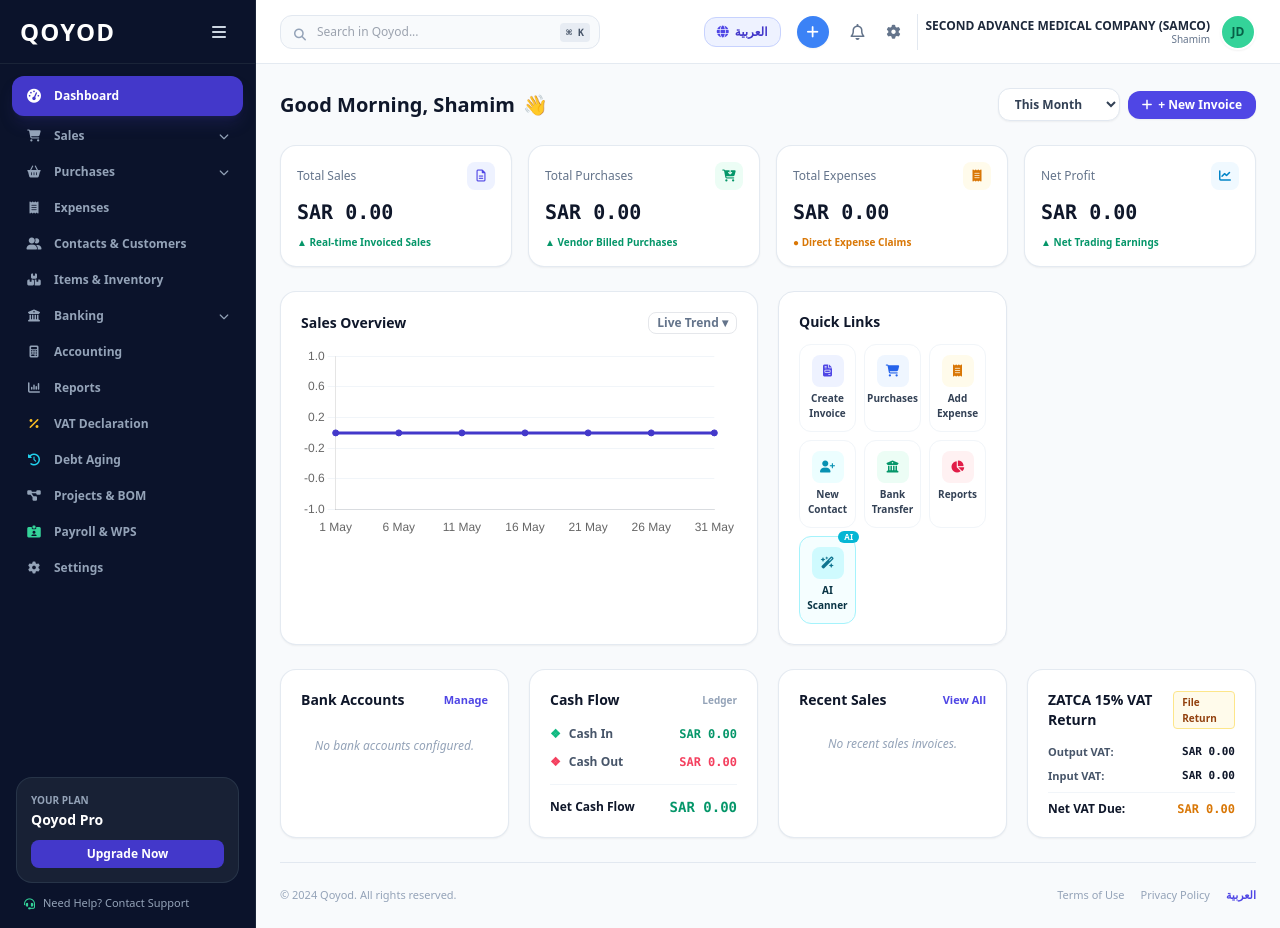
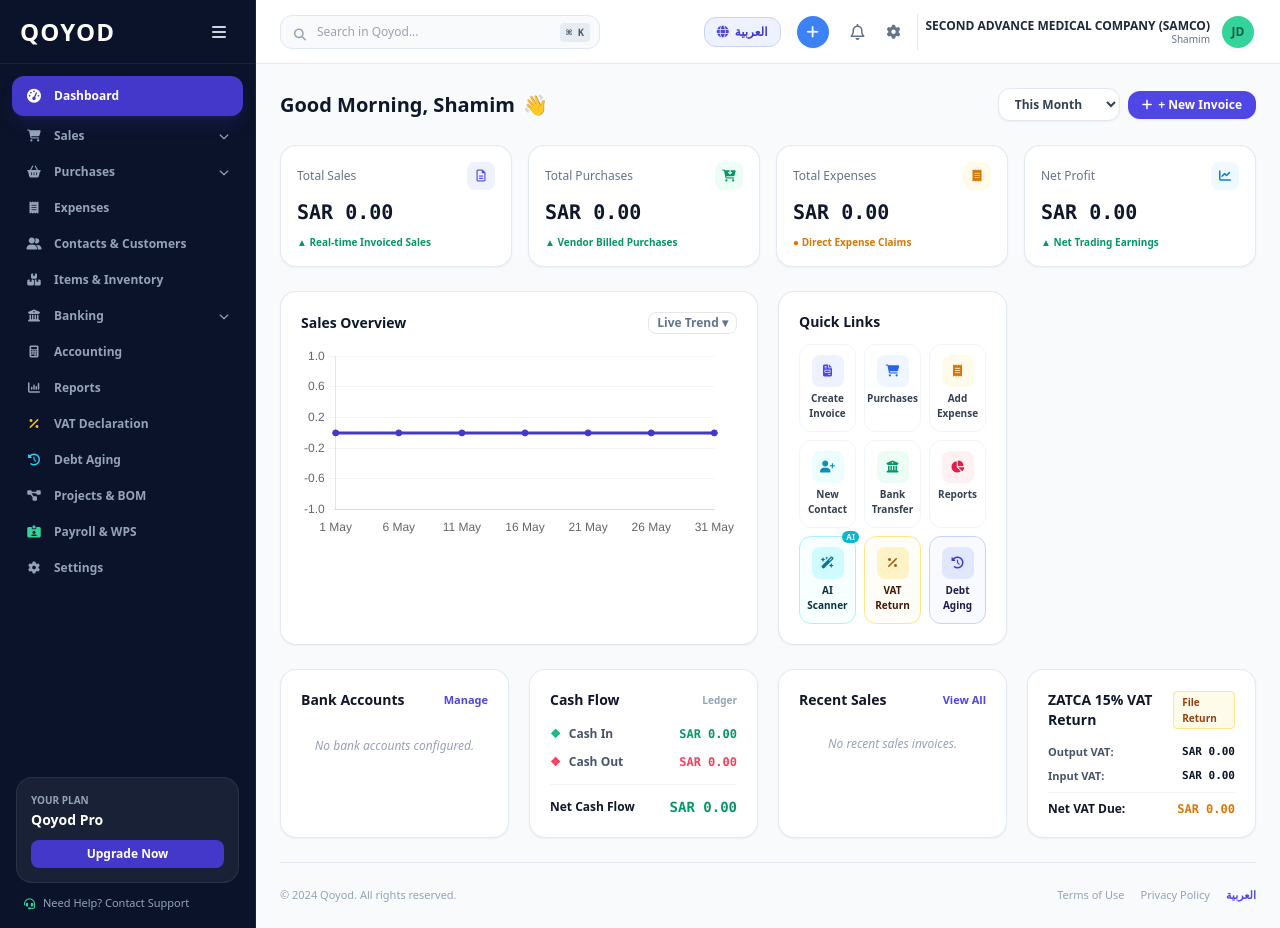
Before and after one commit to marinasan1212ar-art/samco-cloud, a Django app: page / in a window 1280 px wide. Run offline with Django 5.2, Linux system fonts and the light colour scheme; data comes from the database, SQL or seed files in the repository; some libraries are stand-ins or nearby versions.

Commit message:
Balanced Quick Links grid with 9 complete action items including AI Scanner, VAT and Aging

```diff
--- a/accounting/templates/accounting/dashboard.html
+++ b/accounting/templates/accounting/dashboard.html
@@ -300,39 +300,63 @@
                 </div>
 
                 <!-- Top Customers -->
-                <!-- Quick Links -->
+                <!-- Quick Links (9 Balanced Cards) -->
                 <div class="lg:col-span-3 bg-white border border-slate-200 rounded-2xl p-5 shadow-sm">
                     <h3 class="text-sm font-black text-slate-900 mb-3">Quick Links</h3>
                     <div class="grid grid-cols-3 gap-2 text-center">
+                        <!-- 1. Create Invoice -->
                         <a href="/invoices/create/" class="p-2.5 rounded-xl border border-slate-100 hover:bg-slate-50 flex flex-col items-center gap-1 transition group">
                             <div class="w-8 h-8 rounded-lg bg-indigo-50 text-indigo-600 flex items-center justify-center text-xs group-hover:scale-110 transition"><i class="fa-solid fa-file-invoice"></i></div>
                             <span class="text-[10px] font-bold text-slate-700">Create Invoice</span>
                         </a>
+
+                        <!-- 2. Purchases -->
                         <a href="#" class="p-2.5 rounded-xl border border-slate-100 hover:bg-slate-50 flex flex-col items-center gap-1 transition group">
                             <div class="w-8 h-8 rounded-lg bg-blue-50 text-blue-600 flex items-center justify-center text-xs group-hover:scale-110 transition"><i class="fa-solid fa-cart-shopping"></i></div>
                             <span class="text-[10px] font-bold text-slate-700">Purchases</span>
                         </a>
+
+                        <!-- 3. Add Expense -->
                         <a href="/expenses/" class="p-2.5 rounded-xl border border-slate-100 hover:bg-slate-50 flex flex-col items-center gap-1 transition group">
                             <div class="w-8 h-8 rounded-lg bg-amber-50 text-amber-600 flex items-center justify-center text-xs group-hover:scale-110 transition"><i class="fa-solid fa-receipt"></i></div>
                             <span class="text-[10px] font-bold text-slate-700">Add Expense</span>
                         </a>
+
+                        <!-- 4. New Contact -->
                         <a href="#" class="p-2.5 rounded-xl border border-slate-100 hover:bg-slate-50 flex flex-col items-center gap-1 transition group">
                             <div class="w-8 h-8 rounded-lg bg-cyan-50 text-cyan-600 flex items-center justify-center text-xs group-hover:scale-110 transition"><i class="fa-solid fa-user-plus"></i></div>
                             <span class="text-[10px] font-bold text-slate-700">New Contact</span>
                         </a>
+
+                        <!-- 5. Bank Transfer -->
                         <a href="/banking/transfer/" class="p-2.5 rounded-xl border border-slate-100 hover:bg-slate-50 flex flex-col items-center gap-1 transition group">
                             <div class="w-8 h-8 rounded-lg bg-emerald-50 text-emerald-600 flex items-center justify-center text-xs group-hover:scale-110 transition"><i class="fa-solid fa-building-columns"></i></div>
                             <span class="text-[10px] font-bold text-slate-700">Bank Transfer</span>
                         </a>
+
+                        <!-- 6. Reports -->
                         <a href="/reports/" class="p-2.5 rounded-xl border border-slate-100 hover:bg-slate-50 flex flex-col items-center gap-1 transition group">
                             <div class="w-8 h-8 rounded-lg bg-rose-50 text-rose-600 flex items-center justify-center text-xs group-hover:scale-110 transition"><i class="fa-solid fa-chart-pie"></i></div>
                             <span class="text-[10px] font-bold text-slate-700">Reports</span>
                         </a>
-                        <!-- AI Smart Scanner Button (Reports এর ঠিক ডানে) -->
-                        <a href="/scanner/" class="p-2.5 rounded-xl border border-cyan-200 bg-cyan-50/50 hover:bg-cyan-100/70 flex flex-col items-center gap-1 transition group relative">
-                            <span class="absolute -top-1.5 -right-1 text-[8px] bg-cyan-500 text-white font-black px-1.5 py-0.2 rounded-full uppercase shadow-xs">AI</span>
+
+                        <!-- 7. AI Smart Scanner -->
+                        <a href="/scanner/" class="p-2.5 rounded-xl border border-cyan-200 bg-cyan-50/40 hover:bg-cyan-100/70 flex flex-col items-center gap-1 transition group relative">
+                            <span class="absolute -top-1.5 -right-1 text-[8px] bg-cyan-500 text-white font-black px-1 py-0.2 rounded-full uppercase shadow-xs">AI</span>
                             <div class="w-8 h-8 rounded-lg bg-cyan-100 text-cyan-700 flex items-center justify-center text-xs group-hover:scale-110 transition"><i class="fa-solid fa-wand-magic-sparkles"></i></div>
                             <span class="text-[10px] font-bold text-cyan-950">AI Scanner</span>
+                        </a>
+
+                        <!-- 8. VAT Declaration -->
+                        <a href="/vat/" class="p-2.5 rounded-xl border border-amber-200 bg-amber-50/40 hover:bg-amber-100/70 flex flex-col items-center gap-1 transition group">
+                            <div class="w-8 h-8 rounded-lg bg-amber-100 text-amber-700 flex items-center justify-center text-xs group-hover:scale-110 transition"><i class="fa-solid fa-percent"></i></div>
+                            <span class="text-[10px] font-bold text-amber-950">VAT Return</span>
+                        </a>
+
+                        <!-- 9. Debt Aging -->
+                        <a href="/reports/aging/" class="p-2.5 rounded-xl border border-indigo-200 bg-indigo-50/40 hover:bg-indigo-100/70 flex flex-col items-center gap-1 transition group">
+                            <div class="w-8 h-8 rounded-lg bg-indigo-100 text-indigo-700 flex items-center justify-center text-xs group-hover:scale-110 transition"><i class="fa-solid fa-clock-rotate-left"></i></div>
+                            <span class="text-[10px] font-bold text-indigo-950">Debt Aging</span>
                         </a>
                     </div>
                 </div>
```
